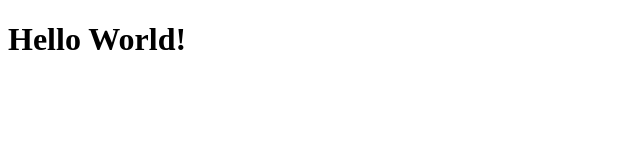
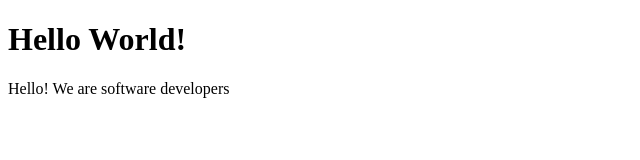
Before and after one commit to macbright/emeka-yussuph, a plain HTML site: page index.html in a window 1280 px wide. Shown: the whole page, without its empty margins (0-640 px from the left). Drawn offline with Linux system fonts and the light colour scheme.

Commit message:
We are developers

```diff
--- a/index.html
+++ b/index.html
@@ -10,6 +10,7 @@
     <script src="https://cdn.freecodecamp.org/testable-projects-fcc/v1/bundle.js"></script>
 
     <h1> Hello World! </h1>
+    <p> Hello! We are software developers</p>
     <script  src="js/index.js"></script>
   </body>
 </html>
```
